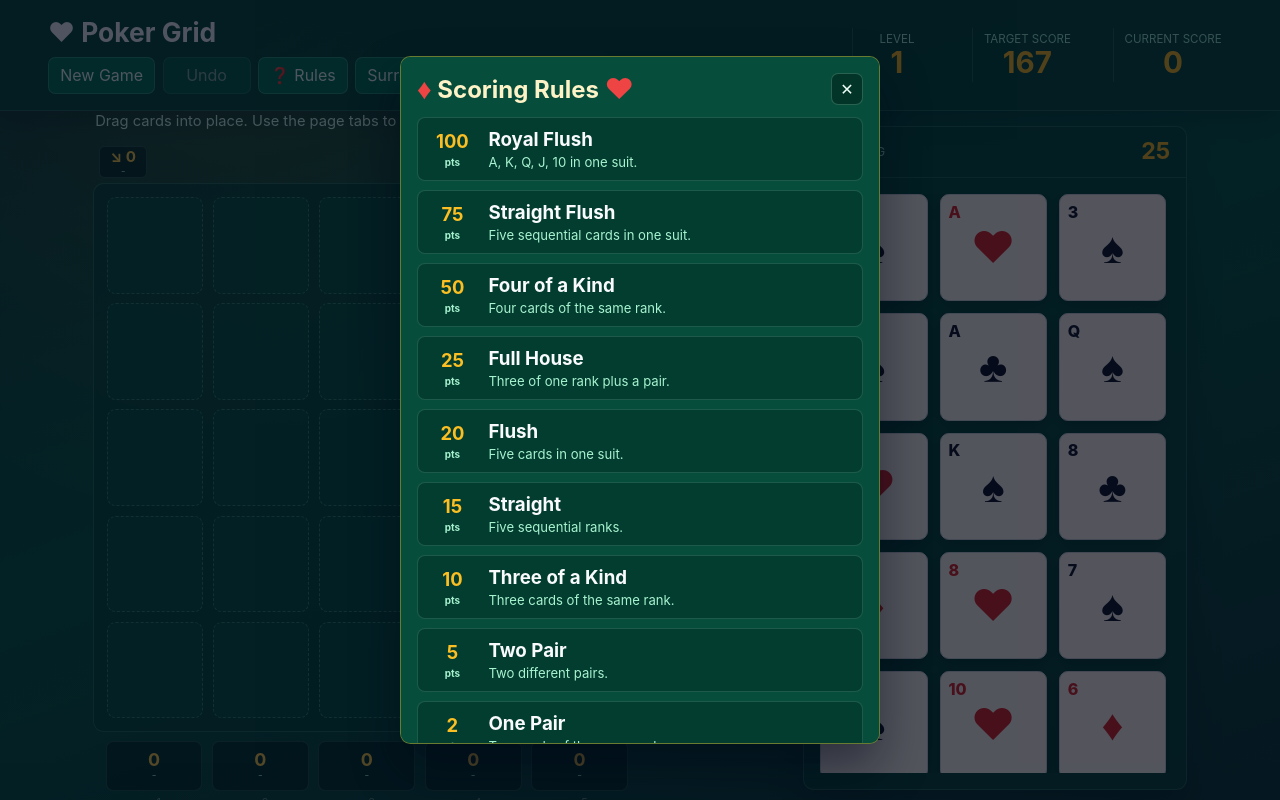
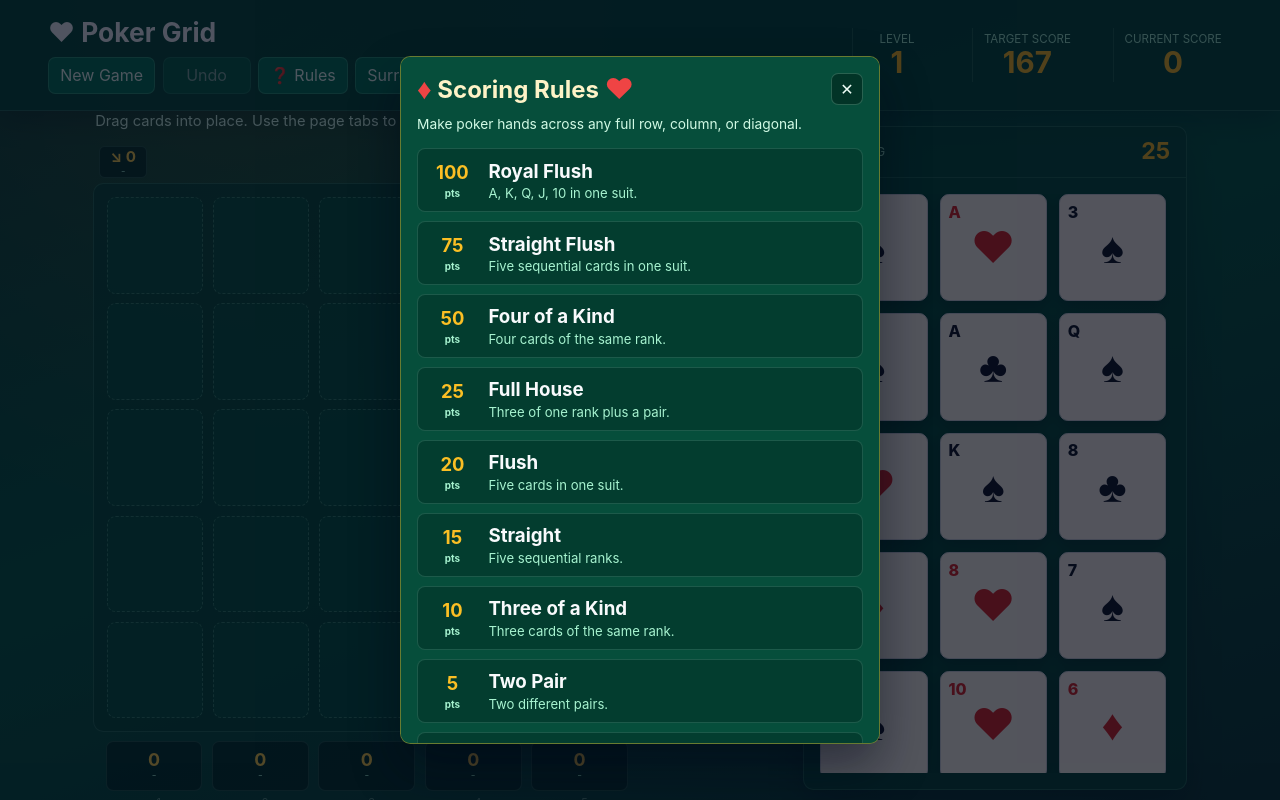
Before and after one commit to onovich/RoyalTapestry, a React (Vite) app: page / in a window 1280 px wide. Both pictures are taken after a click on the button "❓ Rules". Built offline with nearby package versions, Linux system fonts and the light colour scheme.

Commit message:
Add concise gameplay rules note

```diff
--- a/src/data/i18n.js
+++ b/src/data/i18n.js
@@ -25,6 +25,7 @@ export const TEXT = {
     scoreUnit: 'pts',
     finalScore: 'Final Score',
     scoring: 'Scoring Rules',
+    howToPlay: 'Make poker hands across any full row, column, or diagonal.',
     closeRules: 'Close rules',
     selectDestination: 'Select a destination',
     statusDefault: 'Drag cards into place. Use the page tabs to browse your hand.',
@@ -64,6 +65,7 @@ export const TEXT = {
     scoreUnit: '分',
     finalScore: '您的最终得分',
     scoring: '牌型规则',
+    howToPlay: '任意完整的行、列、斜线都可以组成牌型得分。',
     closeRules: '关闭规则',
     selectDestination: '请选择目标位置',
     statusDefault: '拖拽卡牌放置。点击底部标签翻页查看手牌。',
--- a/src/styles.css
+++ b/src/styles.css
@@ -575,6 +575,13 @@ button {
   gap: 0.55rem;
 }
 
+.rules-summary {
+  margin: -0.15rem 0 0.85rem;
+  color: #d1fae5;
+  font-size: 0.86rem;
+  line-height: 1.45;
+}
+
 .rule-row {
   display: grid;
   grid-template-columns: 3rem 1fr;
--- a/src/view/components/RulesModal.jsx
+++ b/src/view/components/RulesModal.jsx
@@ -16,6 +16,7 @@ export function RulesModal({ open, text, onClose }) {
             ✕
           </button>
         </header>
+        <p className="rules-summary">{text.howToPlay}</p>
         <div className="rules-list">
           {Object.values(HAND_SCORES).map((rule) => (
             <article className="rule-row" key={rule.id}>
```
